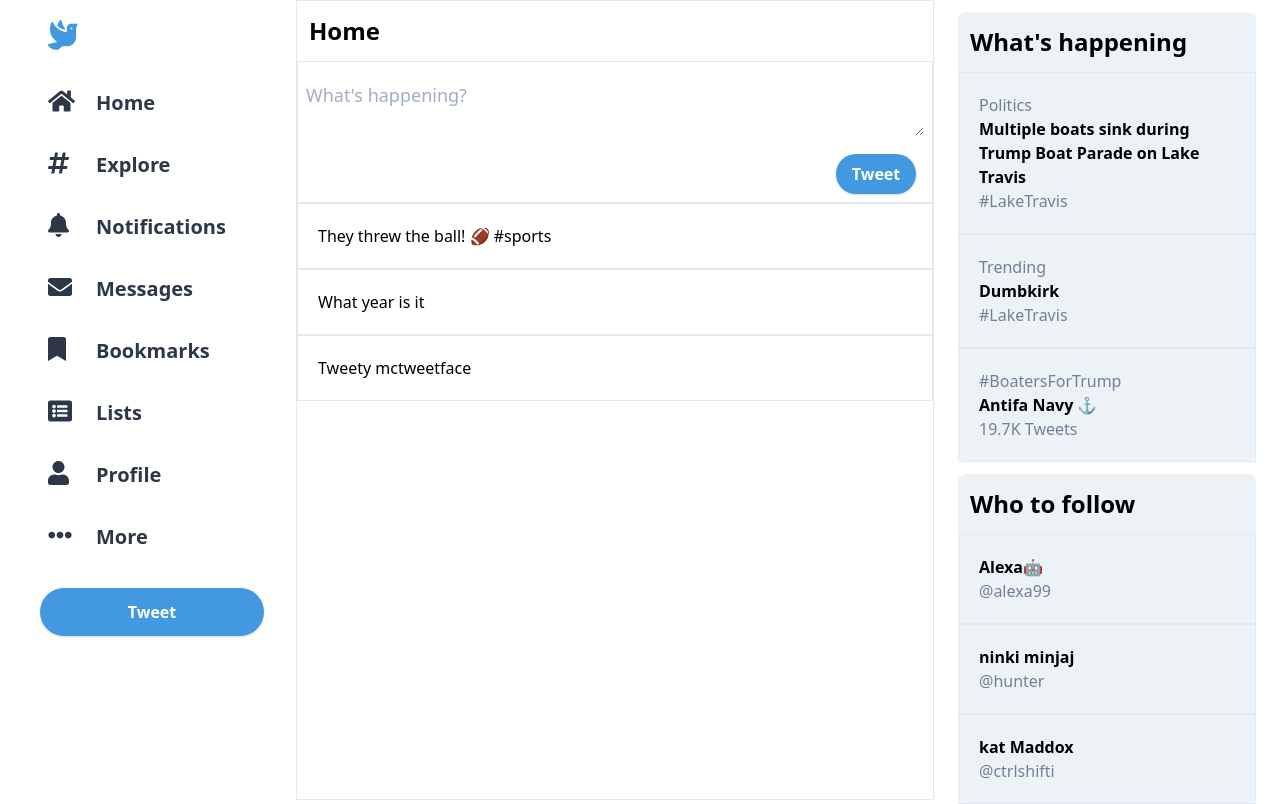
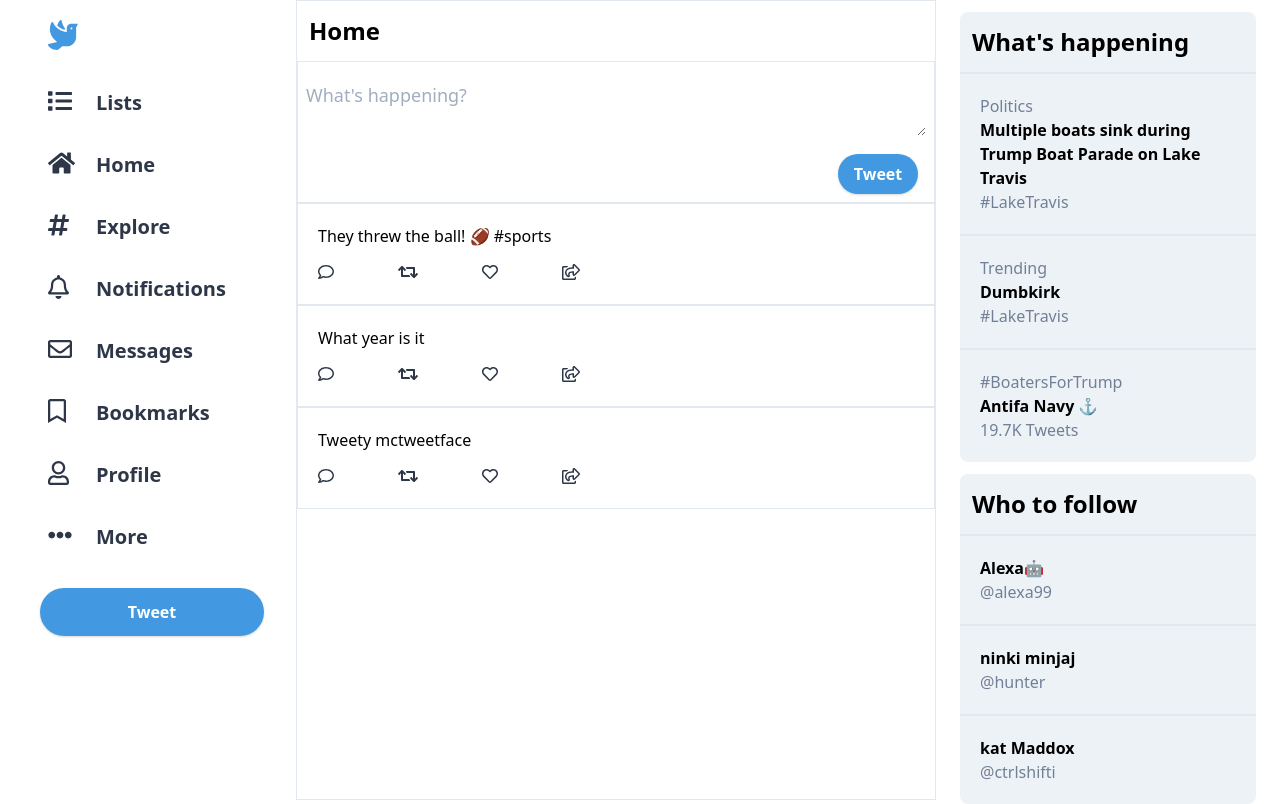
Before and after one commit to danielrobertson/twitter-clone, a Next.js app: page / in a window 1280 px wide. Built offline with nearby package versions, Linux system fonts and the light colour scheme.

Commit message:
tweet icons

```diff
--- a/components/nav.js
+++ b/components/nav.js
@@ -3,23 +3,25 @@
   faDove,
   faHome,
   faHashtag,
-  faBell,
-  faEnvelope,
-  faBookmark,
-  faListAlt,
-  faUser,
+  faList,
   faEllipsisH,
 } from "@fortawesome/free-solid-svg-icons";
+import {
+  faBell,
+  faBookmark,
+  faEnvelope,
+  faUser,
+} from "@fortawesome/free-regular-svg-icons";
 import Link from "next/link";
 
 export default function Nav() {
   const navigations = [
+    { label: "Lists", href: "/", icon: faList },
     { label: "Home", href: "/", icon: faHome },
     { label: "Explore", href: "/", icon: faHashtag },
     { label: "Notifications", href: "/", icon: faBell },
     { label: "Messages", href: "/", icon: faEnvelope },
     { label: "Bookmarks", href: "/", icon: faBookmark },
-    { label: "Lists", href: "/", icon: faListAlt },
     { label: "Profile", href: "/", icon: faUser },
     { label: "More", href: "/", icon: faEllipsisH },
   ];
--- a/components/tweet-feed.js
+++ b/components/tweet-feed.js
@@ -1,17 +1,37 @@
 import { useState } from "react";
+import { FontAwesomeIcon } from "@fortawesome/react-fontawesome";
+import {
+  faComment,
+  faHeart,
+  faShareSquare,
+} from "@fortawesome/free-regular-svg-icons";
+import { faRetweet } from "@fortawesome/free-solid-svg-icons";
 
-export default function TweetFeed({ tweet }) {
+export default function TweetFeed() {
   const [tweets, setTweets] = useState([
     "They threw the ball! 🏈 #sports ",
     "What year is it",
     "Tweety mctweetface",
   ]);
 
+  const tweetIcon = (icon) => {
+    return (
+      <div key={icon} className="pr-16">
+        <FontAwesomeIcon className="w-2 text-gray-800" icon={icon} />
+      </div>
+    );
+  };
+
   return (
     <div>
       {tweets.map((t) => (
         <div key={t} className="border p-5">
           {t}
+          <div className="flex pt-3">
+            {[faComment, faRetweet, faHeart, faShareSquare].map((i) =>
+              tweetIcon(i)
+            )}
+          </div>
         </div>
       ))}
     </div>
--- a/components/whats-happening.js
+++ b/components/whats-happening.js
@@ -19,7 +19,7 @@
     <div className="rounded-lg my-3 mx-6 bg-gray-200">
       <h2 className="text-2xl font-bold px-3 py-3">What's happening</h2>
       {happenings.map((t) => (
-        <div key={t.text} className="border p-5">
+        <div key={t.text} className="border-t-2 p-5">
           <div className="text-gray-600">{t.topic}</div>
           <div className="font-semibold w-64">{t.text}</div>
           <div className="text-gray-600">{t.statistics}</div>
--- a/components/who-to-follow.js
+++ b/components/who-to-follow.js
@@ -19,7 +19,7 @@
     <div className="rounded-lg my-3 mx-6 bg-gray-200">
       <h2 className="text-2xl font-bold px-3 py-3">Who to follow</h2>
       {whoToFollowList.map((t) => (
-        <div key={t.name} className="border p-5">
+        <div key={t.name} className="border-t-2 p-5">
           <div className="font-semibold w-64">{t.name}</div>
           <div className="text-gray-600">{t.username}</div>
         </div>
--- a/package.json
+++ b/package.json
@@ -8,6 +8,7 @@
   },
   "dependencies": {
     "@fortawesome/fontawesome-svg-core": "^1.2.30",
+    "@fortawesome/free-regular-svg-icons": "^5.14.0",
     "@fortawesome/free-solid-svg-icons": "^5.14.0",
     "@fortawesome/react-fontawesome": "^0.1.11",
     "next": "latest",
```
Also changed, not shown: 1 other file (tests, documents, lock files or other folders).
